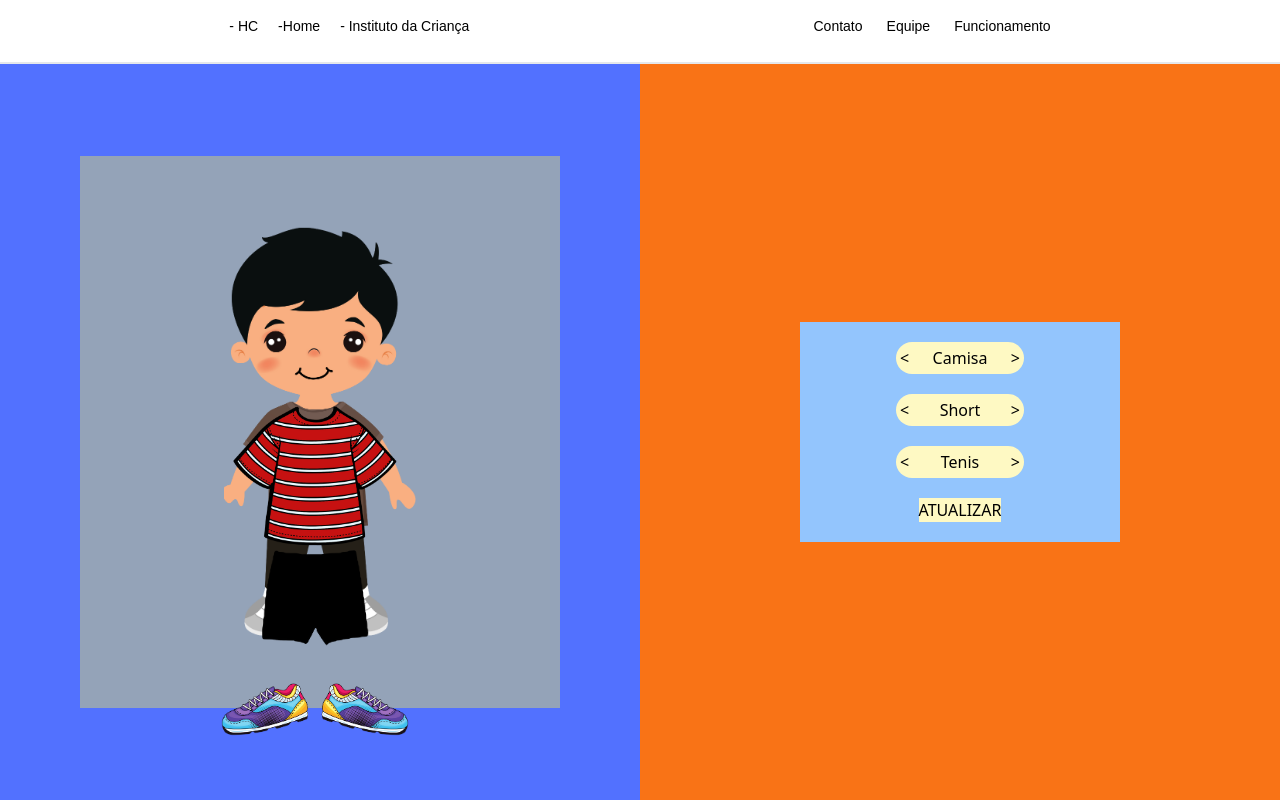
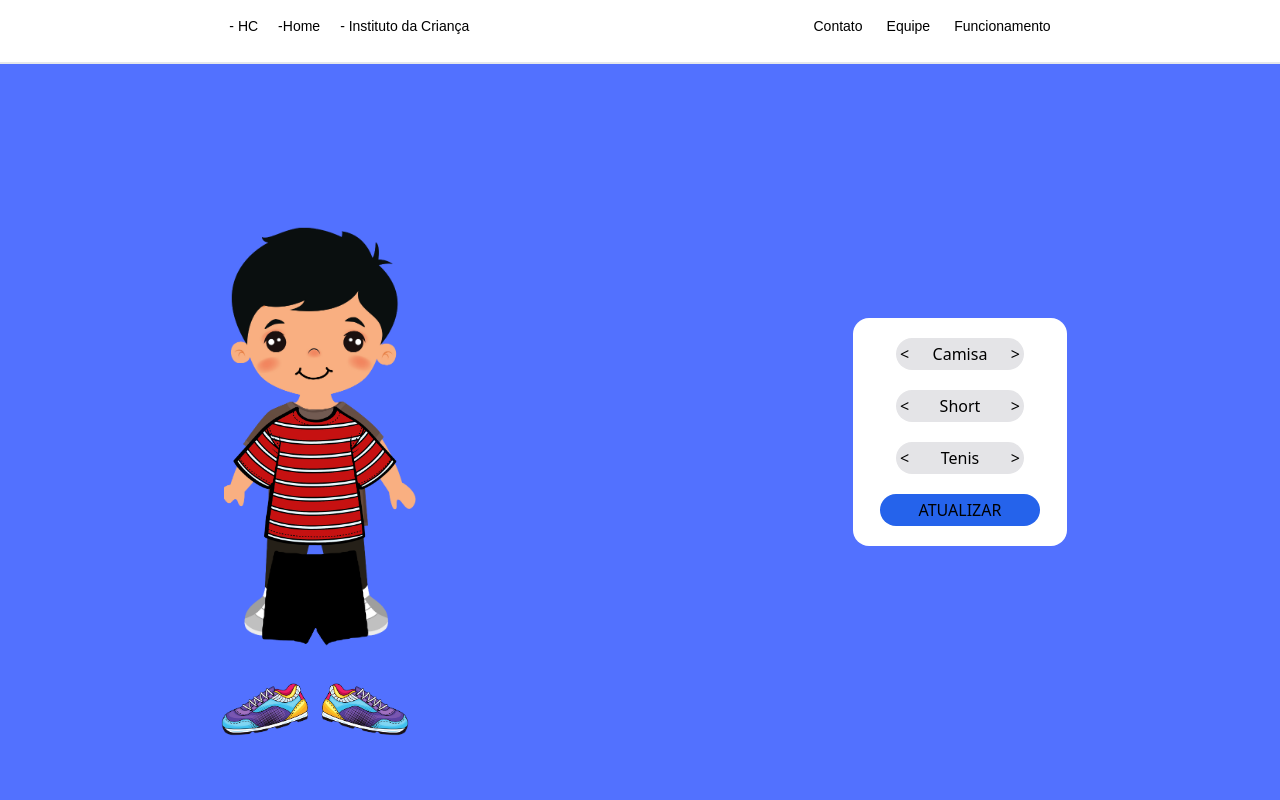
Before and after one commit to taikiidev/site-para-chall, a React (Vite) app in the folder SITE-HC/: page /personagem in a window 1280 px wide. Built offline with nearby package versions, Linux system fonts and the light colour scheme; a web font is replaced by a local one.

Commit message:
estilizando pagina de criacao de personagem

```diff
--- a/SITE-HC/src/pages/Personagem/index.jsx
+++ b/SITE-HC/src/pages/Personagem/index.jsx
@@ -24,7 +24,7 @@ function Personagem() {
   return (
     <div className="pt-16 h-screen flex bg-blue-500">
       <div className="w-1/2 flex items-center justify-center">
-        <div className="h-3/4 w-3/4 bg-slate-400 flex flex-col items-center justify-center relative">
+        <div className="h-3/4 w-3/4 flex flex-col items-center justify-center relative">
           <img
             className="w-[40%] absolute top-[50%] left-[50%] translate-x-[-50%] translate-y-[-50%]"
             src={avatarImg}
@@ -57,9 +57,9 @@ function Personagem() {
         </div>
       </div>
 
-      <div className="w-1/2 bg-orange-500 flex justify-center items-center">
-        <div className="flex flex-col items-center py-5 w-1/2 gap-5 bg-blue-300">
-          <div className="flex justify-between w-32 p-1 rounded-3xl gap-5 bg-yellow-100">
+      <div className="w-1/2  bg-avatar-bg flex justify-center items-center">
+        <div className="flex flex-col items-center rounded-2xl py-5 w-1/3 gap-5 bg-white">
+          <div className="flex justify-between w-32 p-1 rounded-3xl gap-5 bg-zinc-200">
             <button onClick={() => trocarProximo("camisa")}>
               &lt;
             </button>
@@ -69,7 +69,7 @@ function Personagem() {
             </button>
           </div>
 
-          <div className="flex justify-between w-32 p-1 rounded-3xl gap-5 bg-yellow-100">
+          <div className="flex justify-between w-32 p-1 rounded-3xl gap-5 bg-zinc-200">
             <button onClick={() => trocarProximo("short")}>
               &lt;
             </button>
@@ -79,7 +79,7 @@ function Personagem() {
             </button>
           </div>
 
-          <div className="flex justify-between w-32 p-1 rounded-3xl gap-5 bg-yellow-100">
+          <div className="flex justify-between w-32 p-1 rounded-3xl gap-5 bg-zinc-200">
             <button onClick={() => trocarProximo("tenis")}>
               &lt;
             </button>
@@ -89,7 +89,7 @@ function Personagem() {
             </button>
           </div>
 
-          <button className="bg-yellow-100">ATUALIZAR</button>
+          <button className="flex w-40 items-center justify-center p-1 rounded-3xl gap-5 bg-blue-600">ATUALIZAR</button>
         </div>
       </div>
     </div>
--- a/SITE-HC/tailwind.config.js
+++ b/SITE-HC/tailwind.config.js
@@ -8,10 +8,12 @@ export default {
     extend: {
       colors: {
         "blue-500": "#5271ff",
-        "white-100": "#f0f0f0"
+        "white-100": "#f0f0f0" ,
+        "dark-green": "#008f21",
       },
       backgroundImage: {
         'home-bg': "url('/src/assets/design.png')",
+        "avatar-bg": "url(/src/assets/bg-avatar-screen.png')"
       },
 
       fontFamily: {
```
Also changed, not shown: SITE-HC/src/assets/bg-avatar-screen.png (added).
